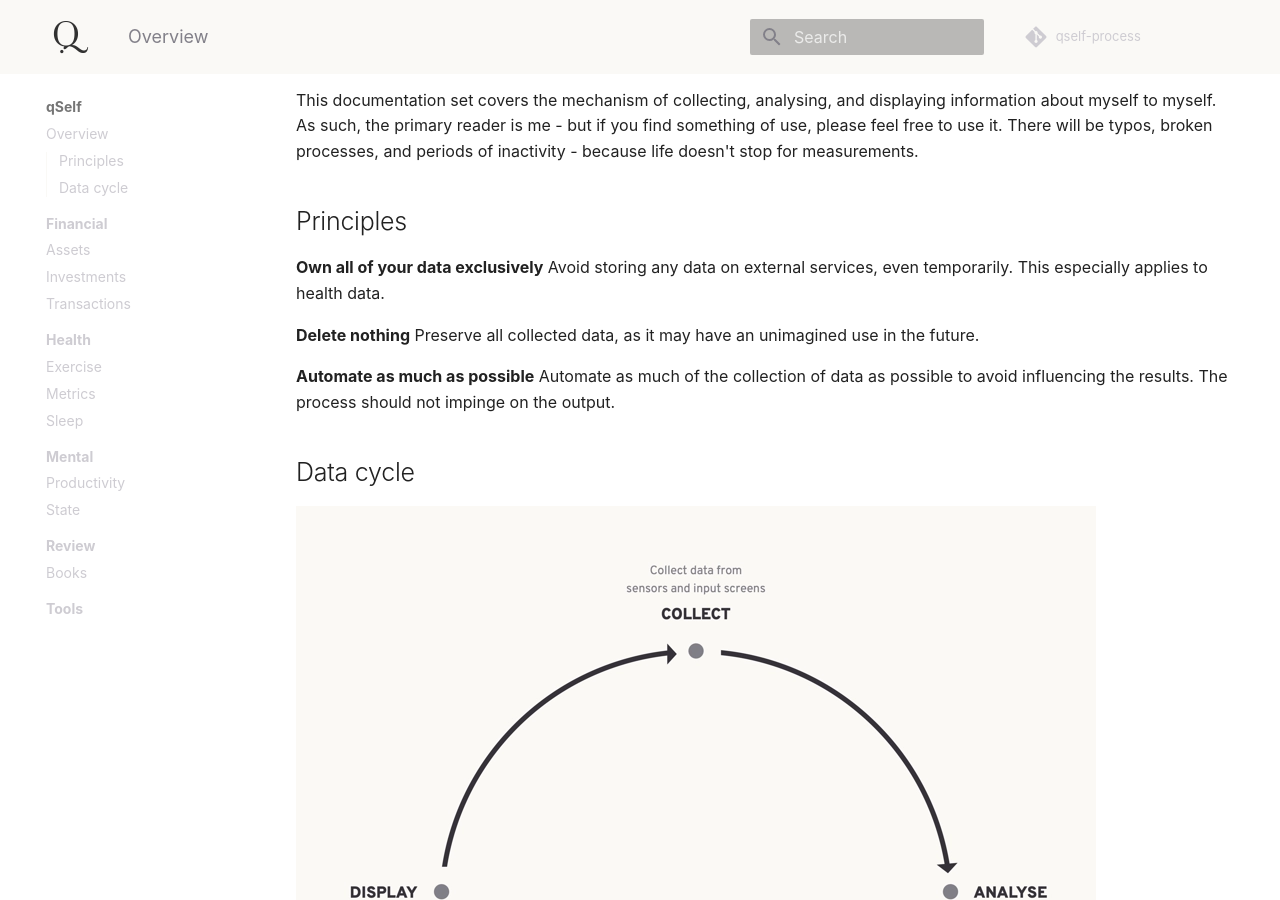
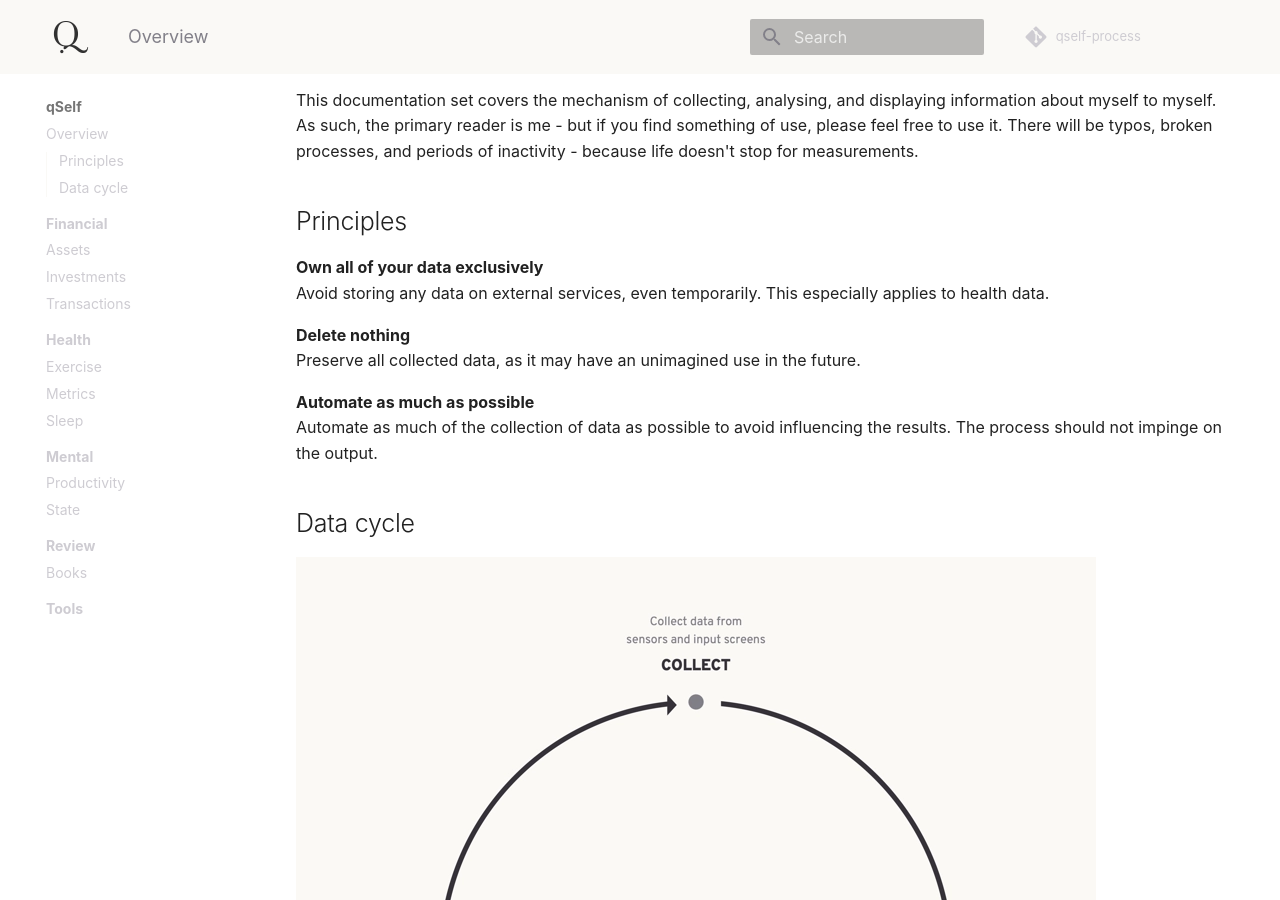
Before and after one commit to gugulet-hu/qself-docs, an MkDocs documentation site: the page built from docs/index.md, in a window 1280 px wide and 900 px high, scrolled down 406 px. Built offline with MkDocs 1.6.1 and Material for MkDocs 9.7.7, drawn with Linux system fonts in a browser that asks for light colours; some web fonts are replaced; comment, search, counter and statistics services are not loaded.

Commit message:
Adding line breaks in the principles section.

```diff
--- a/docs/index.md
+++ b/docs/index.md
@@ -8,13 +8,13 @@ This documentation set covers the mechanism of collecting, analysing, and displa
 
 ## Principles
 
-**Own all of your data exclusively**
+**Own all of your data exclusively**<br>
 Avoid storing any data on external services, even temporarily. This especially applies to health data.
 
-**Delete nothing**
+**Delete nothing**<br>
 Preserve all collected data, as it may have an unimagined use in the future.
 
-**Automate as much as possible**
+**Automate as much as possible**<br>
 Automate as much of the collection of data as possible to avoid influencing the results. The process should not impinge on the output.
 
 ## Data cycle
```
